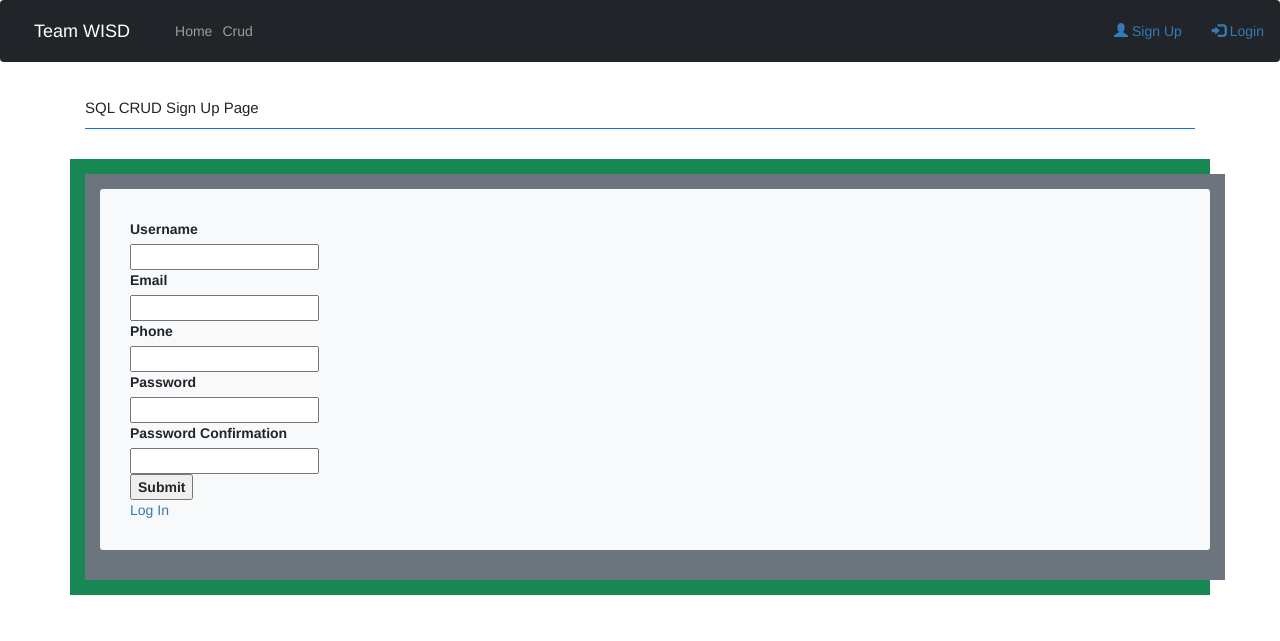
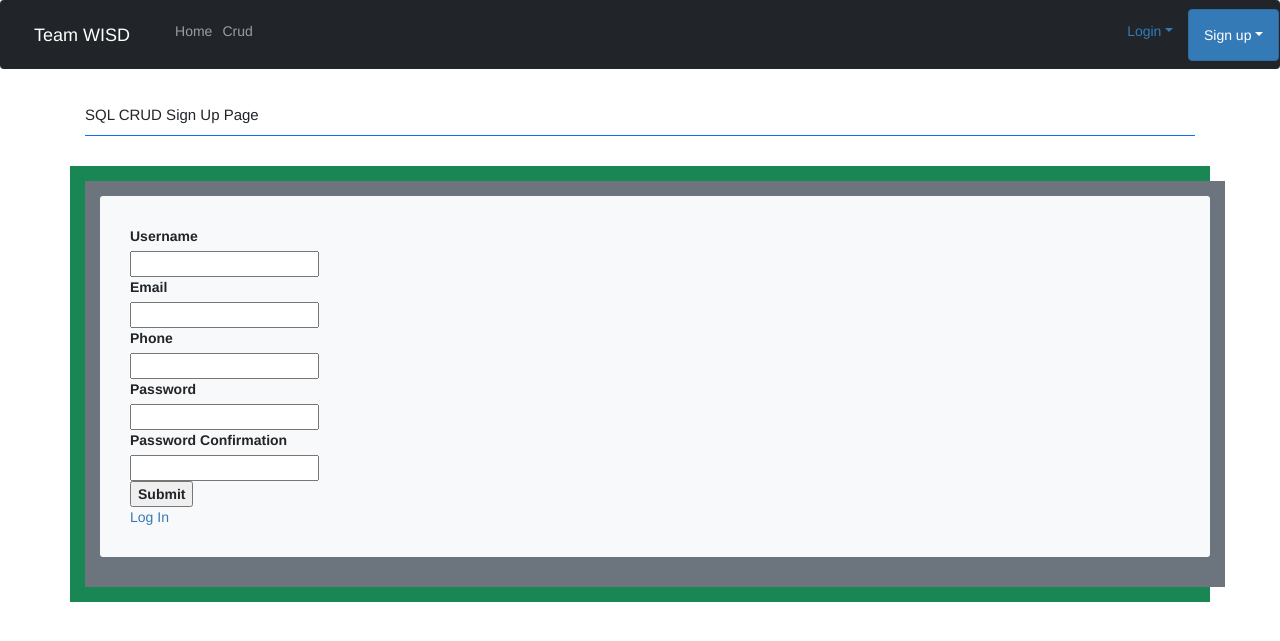
Before and after one commit to nighthawkcoders/lax, a Flask app: page /crud/authorize/ in a window 1280 px wide. Shown: the top 641 px of the page. Run offline with Flask 2, Linux system fonts and the light colour scheme; some libraries are stand-ins or nearby versions.

Commit message:
worked on login

```diff
--- a/cruddy/app_crud.py
+++ b/cruddy/app_crud.py
@@ -20,7 +20,7 @@ app_crud = Blueprint('crud', __name__,
 
 # Default URL for Blueprint
 @app_crud.route('/')
-@login_required  # Flask-Login uses this decorator to restrict acess to logged in users
+@login_required  # Flask-Login uses this decorator to restrict access to logged in users
 def crud():
     """obtains all Users from table and loads Admin Form"""
     return render_template("crud.html", table=users_all())
@@ -46,6 +46,14 @@ def crud_login():
 
     # if not logged in, show the login page
     return render_template("login.html")
+
+
+@app_crud.route('/logout/', methods=["GET", "POST"])
+def crud_logout():
+    # obtains form inputs and fulfills login requirements
+    logout_user()
+    # if not logged in, show the login page
+    return redirect(url_for('crud.crud_login'))
 
 
 @app_crud.route('/authorize/', methods=["GET", "POST"])
--- a/templates/crud.html
+++ b/templates/crud.html
@@ -12,7 +12,9 @@
 
 <!-- CONTENT (in <body>), content for this page -->
 {% block body %}
-    <a href={{url_for('crud.crud_login')}}>Log Out</a>
+    {% if current_user.is_authenticated %}
+        <p style="text-align:right;"> Welcome {{ current_user.name }} <p>
+    {% endif %}
     <div class="container py-4">
         <header class="pb-3 mb-4 border-bottom border-primary text-dark">
             <span class="fs-4">SQL CRUD Admin Page</span>
--- a/templates/layouts/navbar.html
+++ b/templates/layouts/navbar.html
@@ -2,11 +2,12 @@
     <link href="https://cdn.jsdelivr.net/npm/bootstrap@5.0.0/dist/css/bootstrap.min.css" rel="stylesheet">
     <script src="https://cdn.jsdelivr.net/npm/@popperjs/core@2.9.2/dist/umd/popper.min.js" ></script>
     <script src="https://cdn.jsdelivr.net/npm/bootstrap@5.0.1/dist/js/bootstrap.min.js" integrity="sha384-Atwg2Pkwv9vp0ygtn1JAojH0nYbwNJLPhwyoVbhoPwBhjQPR5VtM2+xf0Uwh9KtT" crossorigin="anonymous"></script>
-    <meta charset="utf-8">
-    <meta name="viewport" content="width=device-width, initial-scale=1">
-    <link rel="stylesheet" href="https://maxcdn.bootstrapcdn.com/bootstrap/3.4.1/css/bootstrap.min.css">
-    <script src="https://ajax.googleapis.com/ajax/libs/jquery/3.6.0/jquery.min.js"></script>
-    <script src="https://maxcdn.bootstrapcdn.com/bootstrap/3.4.1/js/bootstrap.min.js"></script>
+    <link href="https://fonts.googleapis.com/css?family=Varela+Round" rel="stylesheet">
+    <link rel="stylesheet" href="https://fonts.googleapis.com/icon?family=Material+Icons">
+    <link rel="stylesheet" href="https://maxcdn.bootstrapcdn.com/font-awesome/4.7.0/css/font-awesome.min.css">
+    <link rel="stylesheet" href="https://maxcdn.bootstrapcdn.com/bootstrap/3.3.7/css/bootstrap.min.css">
+    <script src="https://ajax.googleapis.com/ajax/libs/jquery/1.12.4/jquery.min.js"></script>
+    <script src="https://maxcdn.bootstrapcdn.com/bootstrap/3.3.7/js/bootstrap.min.js"></script>
     <title>Team WISD</title>
 </head>
 
@@ -22,8 +23,59 @@
             <li><a class="nav-link" href={{ url_for('crud.crud') }}>Crud</a></li>
         </ul>
         <ul class="nav navbar-nav navbar-right">
-            <li><a href={{ url_for('crud.crud_authorize') }}><span class="glyphicon glyphicon-user"></span> Sign Up</a></li>
-            <li><a href={{ url_for('crud.crud_login') }}><span class="glyphicon glyphicon-log-in"></span> Login</a></li>
+            <li>
+                {% if current_user.is_authenticated %}
+                    <a class="nav-link" href={{ url_for('crud.crud_logout') }}>Log Out</a>
+                {% else %}
+                    <a data-toggle="dropdown" class="dropdown-toggle" href="#">Login</a>
+                    <ul class="dropdown-menu form-wrapper">
+                        <li>
+                            <form method="POST" ID="login" action={{url_for('crud.crud_login')}}>
+                                <div class="form-group">
+                                    <label for="email">Email</label>
+                                    <input type="email" id="email" name="email" size="20" required>
+                                </div>
+                                <div class="form-group">
+                                    <label for="password">Password</label>
+                                    <input type="password" id='password' name="password" size="20" required>
+                                </div>
+                                <input type="submit" value="Submit">
+                            </form>
+                        </li>
+                    </ul>
+                {% endif %}
+            </li>
+            <li>
+                <a href="#" data-toggle="dropdown" class="btn btn-primary dropdown-toggle get-started-btn mt-1 mb-1">Sign up</a>
+                <ul class="dropdown-menu form-wrapper">
+                    <li>
+                        <form method="POST" ID="authUser" action={{url_for('crud.crud_authorize')}}>
+                            <p class="hint-text">Fill in this form to create your account!</p>
+                            <div class="form-group">
+                                <label for="user_name">Username</label>
+                                <input type="text" id='user_name' name="user_name" size="20" required>
+                            </div>
+                            <div class="form-group">
+                                <label for="email">Email</label>
+                                <input type="email" id="email" name="email" size="20" required>
+                            </div>
+                            <div class="form-group">
+                                <label for="phone">Phone</label>
+                                <input type="tel" id='phone' name="phone" size="20" required>
+                            </div>
+                            <div class="form-group">
+                                <label for="password1">Password</label>
+                                <input type="password" id='password1' name="password1" size="20" required>
+                            </div>
+                            <div class="form-group">
+                                <label for="password2">Password Confirmation</label>
+                                <input type="password" id='password2' name="password2" size="20" required>
+                            </div>
+                            <input type="submit" value="Submit">
+                        </form>
+                    </li>
+                </ul>
+            </li>
         </ul>
     </div>
 </nav>
```
Also changed, not shown: model/myDB.db.
